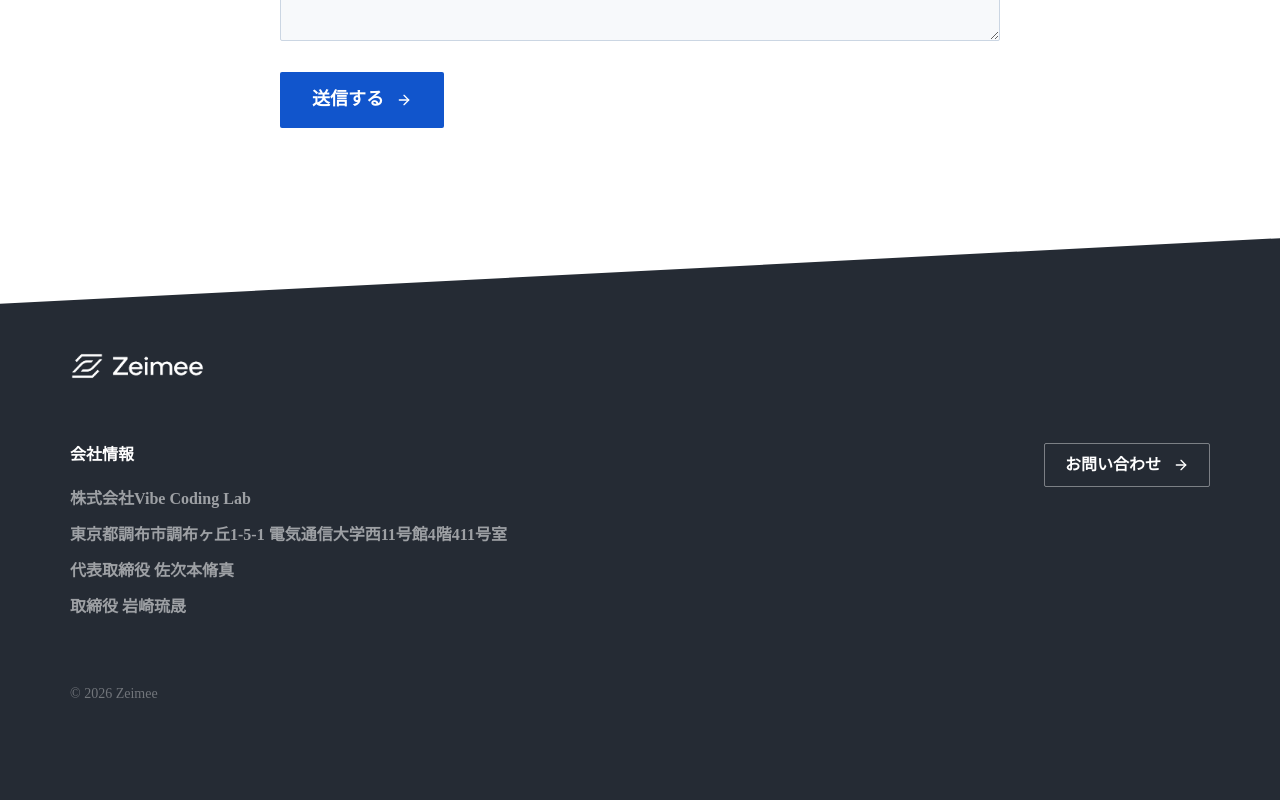
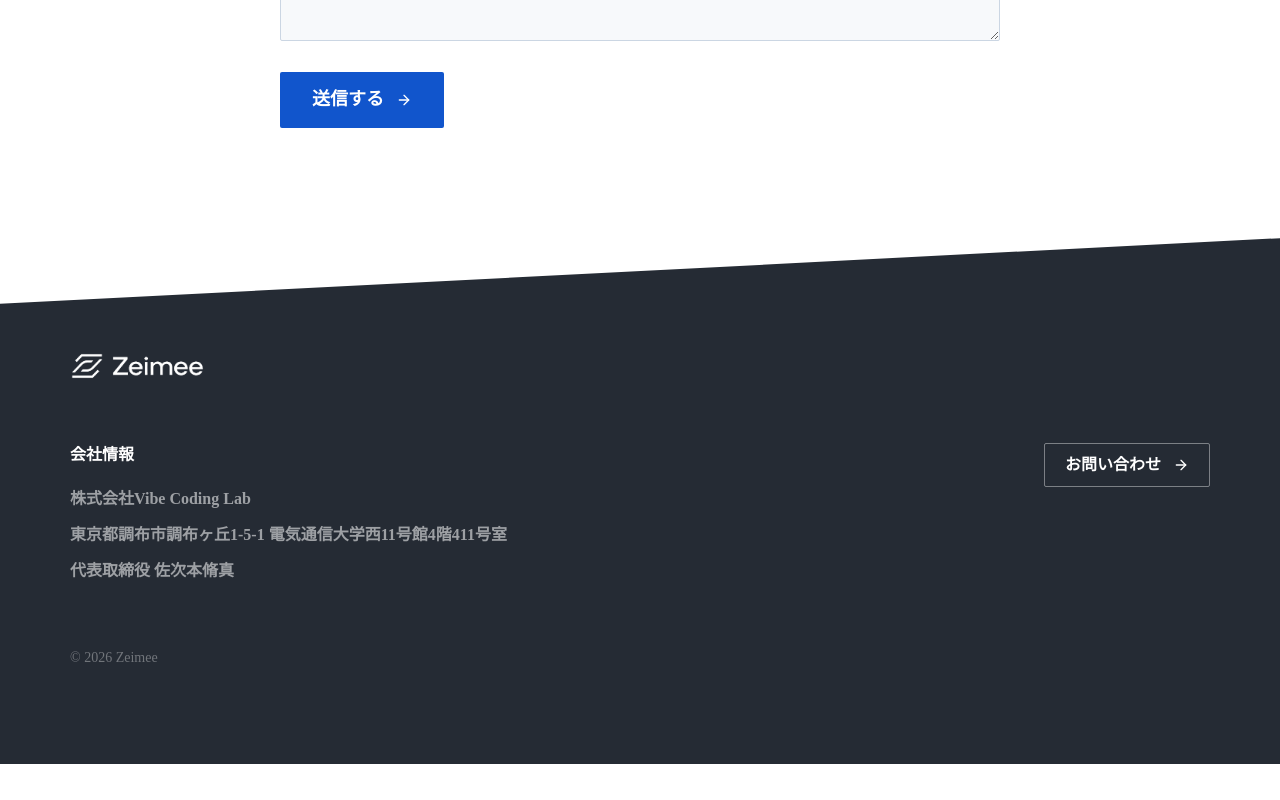
Before and after one commit to VCL-in/zeimee-lp, a Next.js app: page /lp in a window 1280 px wide. Shown: the part 7175-7975 px from the top of the page. After the commit the page ends 7939 px from the top, so only its background shows below. Built offline with nearby package versions, Linux system fonts and the light colour scheme; a web font is replaced by a local one.

Commit message:
Remove director from company info (#5)
Remove `取締役 岩崎琉晟` from the LP footer company information.

```diff
--- a/src/app/lp/page.tsx
+++ b/src/app/lp/page.tsx
@@ -490,10 +490,6 @@ function Footer() {
                 <dt className="sr-only">代表者</dt>
                 <dd>代表取締役 佐次本脩真</dd>
               </div>
-              <div>
-                <dt className="sr-only">取締役</dt>
-                <dd>取締役 岩崎琉晟</dd>
-              </div>
             </dl>
           </div>
           <div className="lg:text-right">
```
